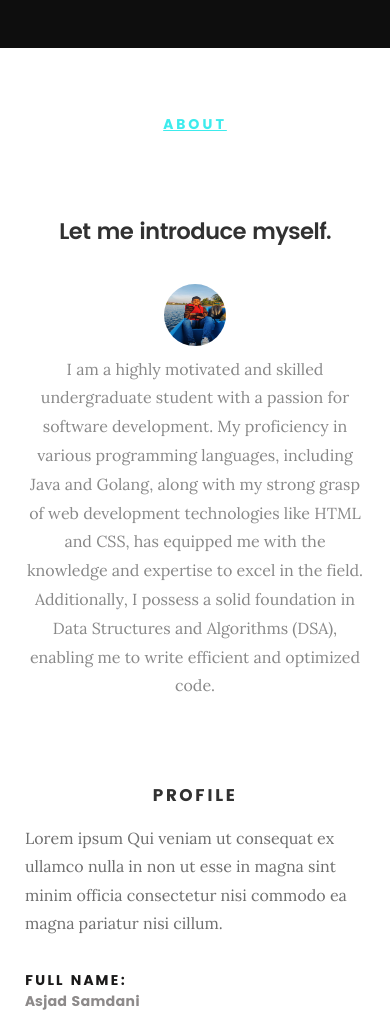
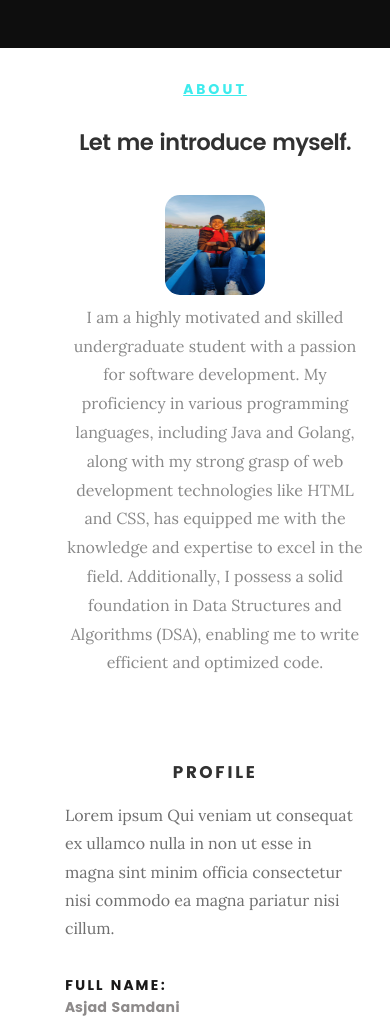
Before and after one commit to asjad-samdani/Asjad-Porfolio, a plain HTML site: page index.html in a window 390 px wide. Shown: the part 796-1828 px from the top of the page. Drawn offline with Linux system fonts and the light colour scheme; a script that the page names is missing; files whose address does not match are found by name.

Commit message:
Setting for mobile

```diff
--- a/css/base.css
+++ b/css/base.css
@@ -506,7 +506,7 @@ textarea {
 @media screen and (max-width: 768px) {
   .row {
     width: auto;
-    padding-left: 30px;
+    padding-left: 77px;
     padding-right: 30px;
     padding-top: 25px;
   }
@@ -553,7 +553,7 @@ textarea {
  */
 @media screen and (max-width: 600px) {
   .row {
-    padding-left: 25px;
+    padding-left: 65px;
     padding-right: 25px;
   }
 
--- a/css/main.css
+++ b/css/main.css
@@ -1014,8 +1014,8 @@ button::-moz-focus-inner, input::-moz-focus-inner {
 .section-intro h5 {
 	color: #18e7e9d6;
 	font-size: 1.6rem;
-	line-height: 7.5;
-	margin-bottom: 4.3rem;
+	line-height: 2.5;
+	margin-bottom: 2.3rem;
 	letter-spacing: .4rem;
 }
 
@@ -1477,7 +1477,7 @@ header .logo a {
 .intro-info img {
 	height: 9rem;
 	width: 9rem;
-	border-radius: 50%;
+	border-radius: 15%;
 	margin: .9rem 0 0 0;
 	float: left;
 }
@@ -1574,8 +1574,8 @@ header .logo a {
 		margin-top: 3rem;
 	}
 	.intro-info img {
-		height: 6.6rem;
-		width: 6.6rem;
+		height: 10.6rem;
+		width: 10.6rem;
 		float: none;
 		display: inline-block;
 	}
```
